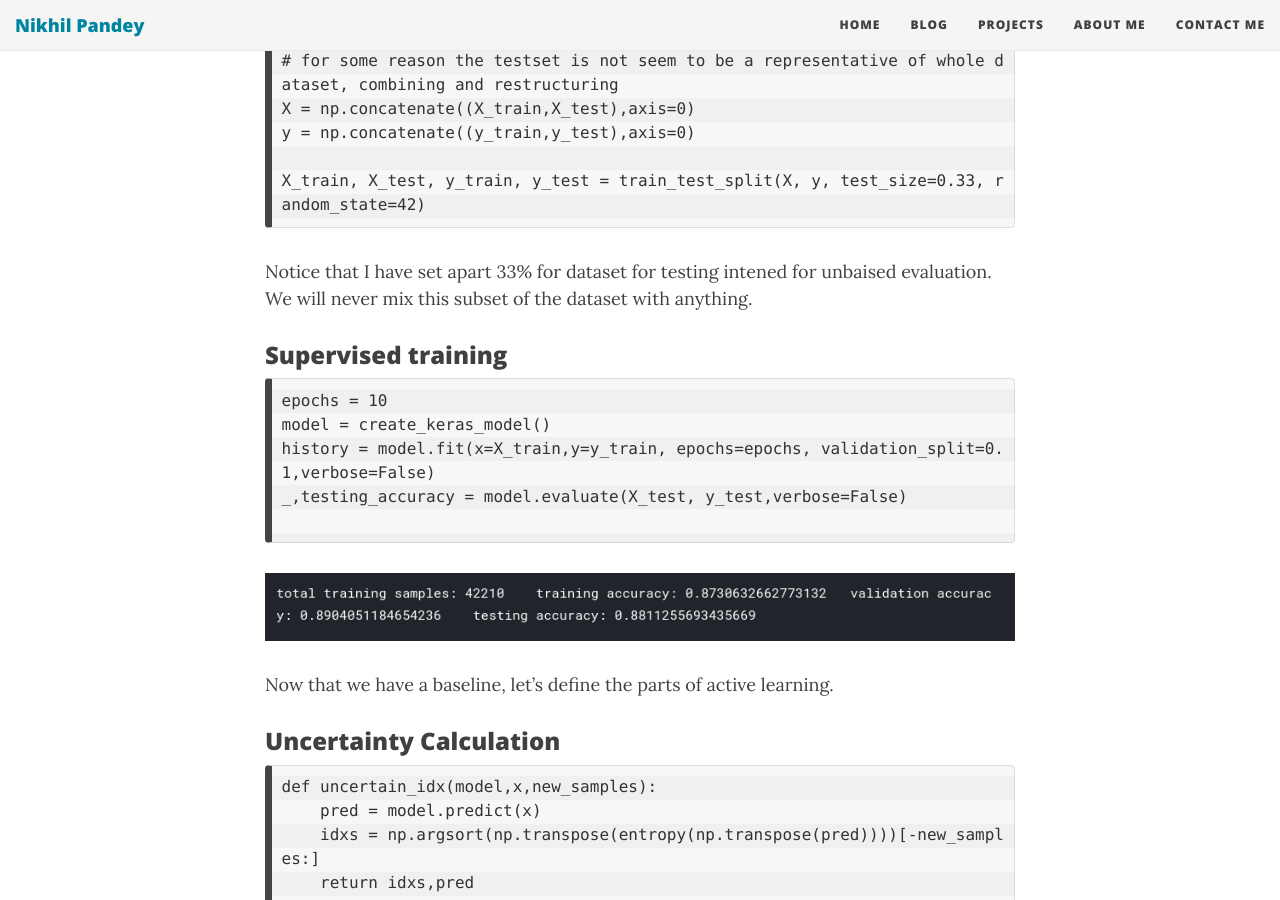
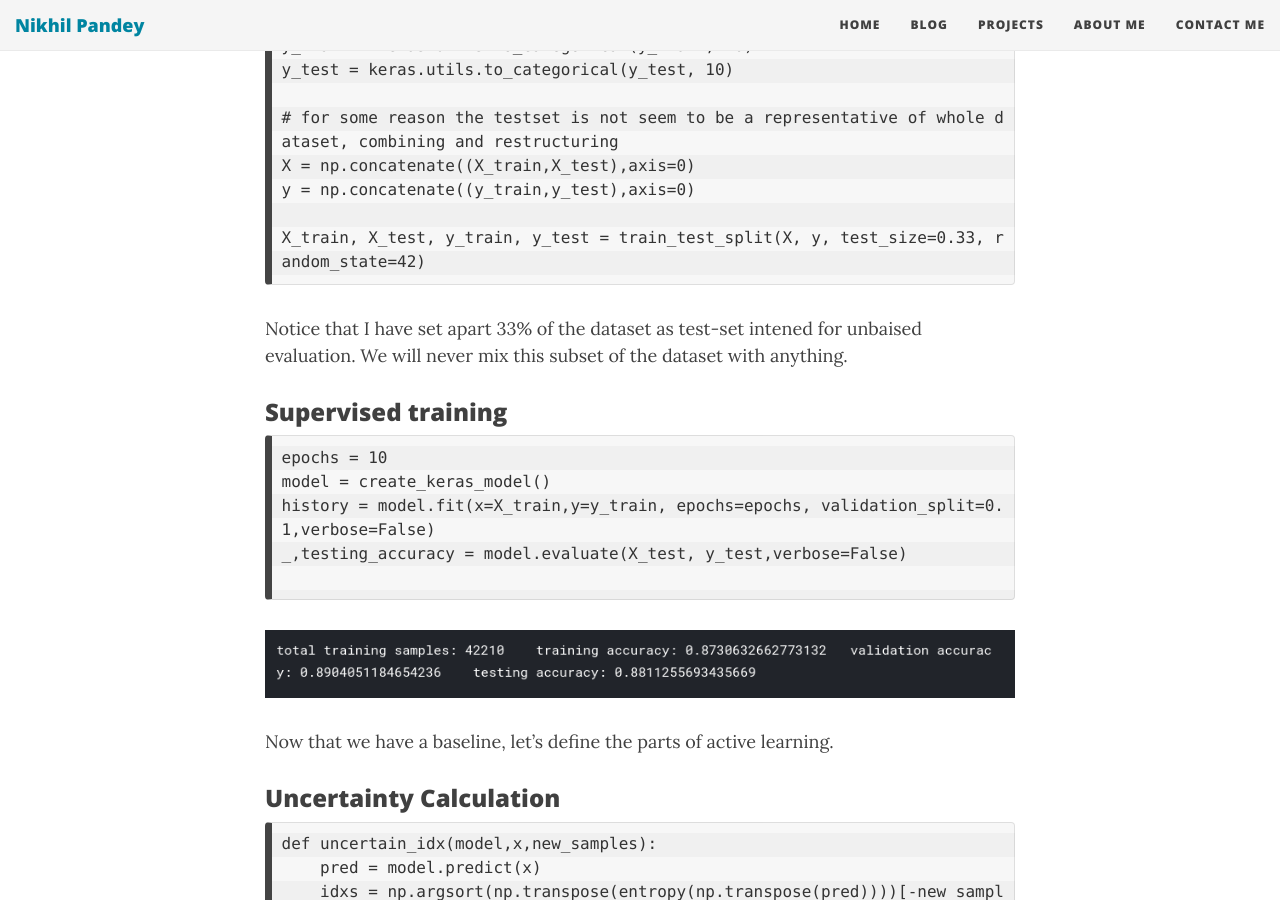
Before and after one commit to notenail/notenail.github.io, a Jekyll site: the page built from _posts/2020-08-29-activelearning.md, in a window 1280 px wide and 900 px high, scrolled down 2591 px. Built offline with Jekyll 4.4.1, drawn with Linux system fonts in a browser that asks for light colours; nearby versions of some CDN libraries; comment, search, counter and statistics services are not loaded.

Commit message:
active learning part 2- date change

````diff
--- a/_posts/2020-08-29-activelearning.md
+++ b/_posts/2020-08-29-activelearning.md
@@ -35,7 +35,9 @@
  This method takes into account the difference between the highest probability and the second-highest probability. As in the above example, the margin in the first case would be 0.9-0.1=0.8 and 0.51-0.49=0.02.
 
 ### Entropy
- The entropy formula is applied to each instance and the instance with the largest value is queried. The formula is shown below.<img src="{{ site.url }}/img/projects/active-lr/entropy.png" width="50%" hight="50%">
+ The entropy formula is applied to each instance and the instance with the largest value is queried. The formula is shown below.
+
+ <img src="{{ site.url }}/img/projects/active-lr/entropy.png" width="50%" hight="50%">
 
 
 
@@ -77,7 +79,7 @@
 
 X_train, X_test, y_train, y_test = train_test_split(X, y, test_size=0.33, random_state=42)
 ```
-Notice that I have set apart 33% for dataset for testing intened for unbaised evaluation. We will never mix this subset of the dataset with anything.
+Notice that I have set apart 33% of the dataset as test-set intened for unbaised evaluation. We will never mix this subset of the dataset with anything.
 
 
 
````
